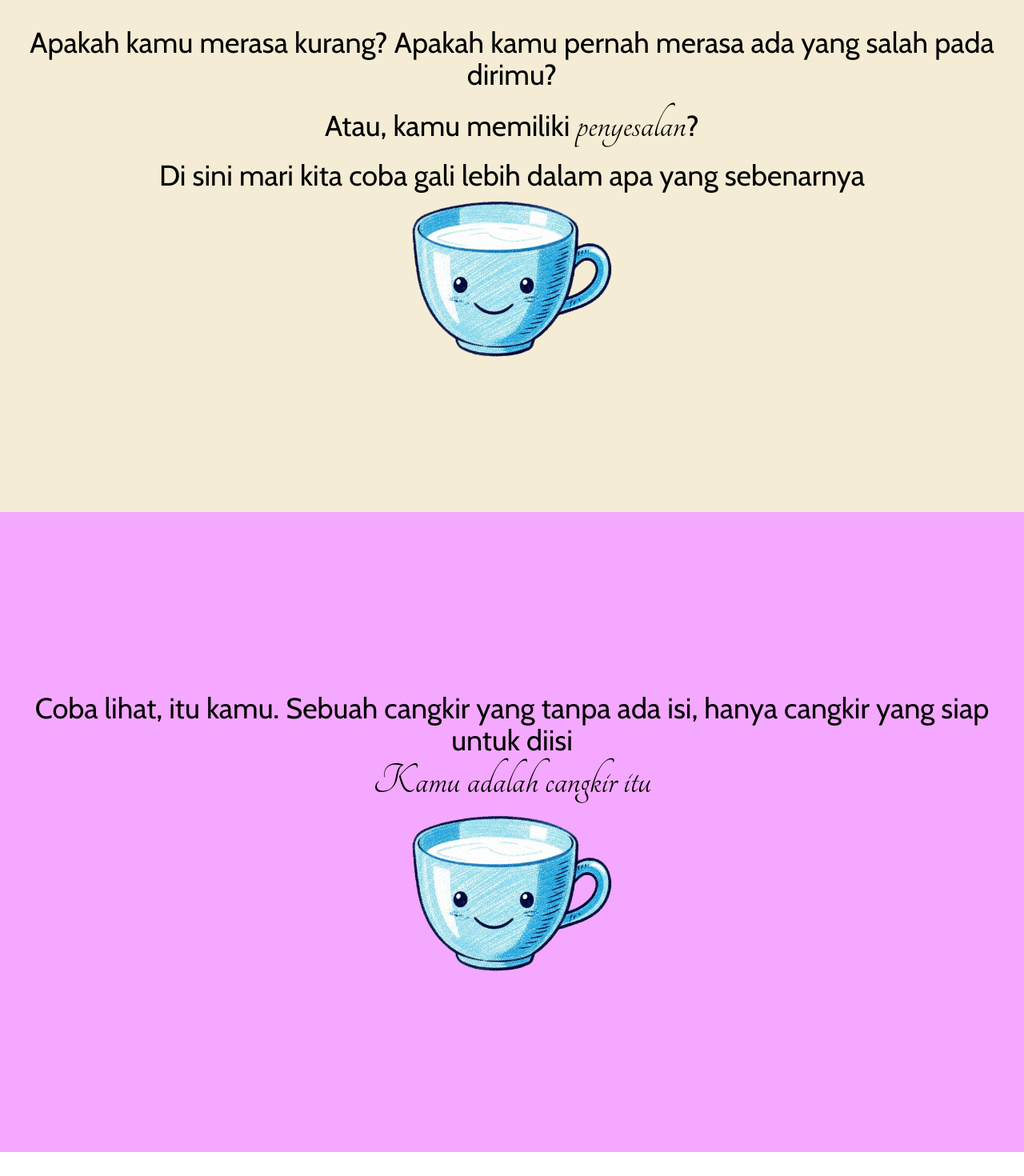
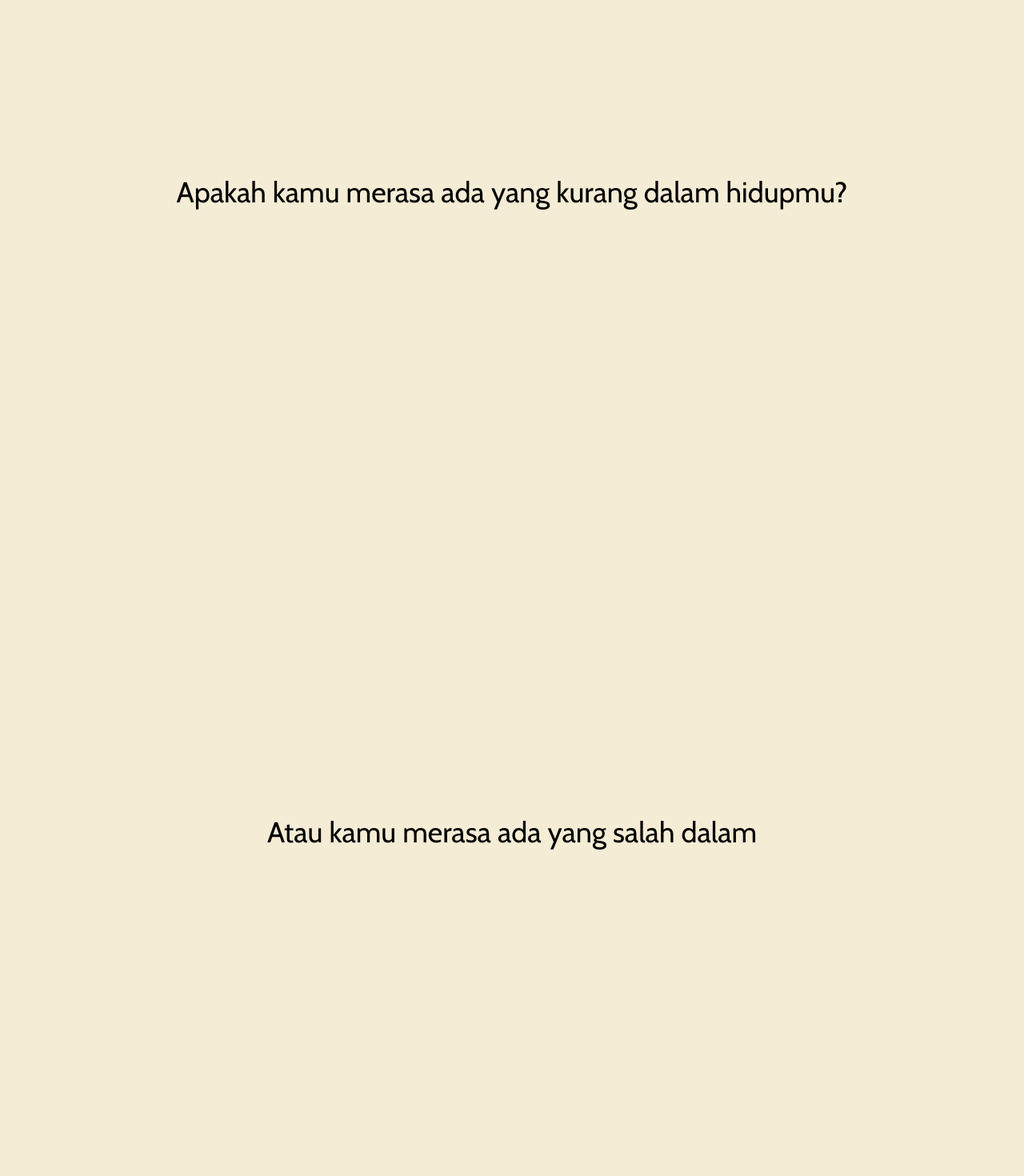
Before and after one commit to KaonWry/your-needs-everyday, a Next.js app: page / in a window 1280 px wide. Shown: the part 960-2430 px from the top of the page at 80% size. Built offline with nearby package versions, Linux system fonts and the light colour scheme.

Commit message:
akhirnya bisa atur

```diff
--- a/app/components/section1.js
+++ b/app/components/section1.js
@@ -3,9 +3,9 @@ const Section1 = ({ inputValue }) => {
     <section className="sections">
       <div className="sections-content">
         <p>
-          Halo <span className="font-bold">{inputValue}</span>
+          Hai <span className="font-bold">{inputValue}</span>
         </p>
-        <p>Mari kita belajar sesuatu, yuk !!</p>
+        <p>apa kabar?</p>
       </div>
     </section>
   );
--- a/app/components/section2.js
+++ b/app/components/section2.js
@@ -5,22 +5,8 @@ const Section2 = () => {
     <section className="sections">
       <div className="sections-content">
         <p>
-          Apakah kamu merasa kurang? Apakah kamu pernah merasa ada yang salah
-          pada dirimu?
+          Apakah kamu merasa ada yang kurang dalam hidupmu?
         </p>
-        <p>
-          Atau, kamu memiliki <span className="font-tangerine">penyesalan</span>
-          ?
-        </p>
-        <p>Di sini mari kita coba gali lebih dalam apa yang sebenarnya</p>
-        <Image
-          className=""
-          src="/cup.png"
-          alt="Cup"
-          width={250}
-          height={0}
-          priority
-        />
       </div>
     </section>
   );
--- a/app/components/section3.js
+++ b/app/components/section3.js
@@ -5,18 +5,8 @@ const Section3 = () => {
     <section className="sections">
       <div className="sections-content">
         <p>
-          Coba lihat, itu kamu. Sebuah cangkir yang tanpa ada isi, hanya cangkir
-          yang siap untuk diisi <br />
-          <span className="font-tangerine">Kamu adalah cangkir itu</span>
+          Atau kamu merasa ada yang salah dalam<br />
         </p>
-        <Image
-          className=""
-          src="/cup.png"
-          alt="Cup"
-          width={250}
-          height={0}
-          priority
-        />
       </div>
     </section>
   );
--- a/app/components/section4.js
+++ b/app/components/section4.js
@@ -1,12 +1,10 @@
 const Section4 = () => {
   return (
-    <section className="sections">
+    <section className="sections-bold">
       <div className="sections-content">
         <p>
-          Kamu adalah cangkir yang siap diisi, kamu adalah cangkir yang siap
-          untuk belajar, kamu adalah cangkir yang memerlukan sesuatu
+          H̴̢̨̧̛̠̘͖̠͇̤̝̜̲͈͚̜̘̪̩̭̭̯̯͍̦͕̦̳̙̥̮̪̳̠̪̣̯͊̅̌̆͛̽̃̽̏̆̎̍̄̌̀̿͂̄̒̈́͆͛͊́̑̌̾͑̚̚̕̚̚͘͝ͅI̶̢̡̢̛̛̳̩̳̗̩̩̬̦͕̙͎͉̺̫̙̲̪̩̘͙̝̯̞̟̜̟͎̺̞͍̱̪͚̝͓̩̼̯̋̒̊̄̾́͊̕͜D̷̡̨̧̡̛͈͚̙͖̳̩̼̩̰̟̳̭͔̩̘̣̬͙̱͖̻̹̼̱̤̰͎̲̝̬́͐̅͊̀͋̔̈́̄̑̇̈́͗̌͊̊̿̀̀͐̄͆̑̌͋̅̈́́̕̕͘͠Ų̶̨̧̡̨̧̡̢̧̛͚̺̝͎̙͕̺͓͍̫͚̣̺͈̠͇̱̰͇͔͙̥̮̹̳̹̰̖̱̱̤̞̘͙͙̳̍͐͛̇̃͂͐͗̌̾̕͜͠͝P̵̡̡̧̢̨̫̻̤̹͔̜̦̯̳̞̼̟̥̹̘͈̺͈̫̦̳̣̖̗͙͙͇̳̩͊̅̅̓̂́̿̀̆̌͒̿͋̌̄̄̀̚̚͝ͅM̷̛͉̩͙̯͎̻̹̳̏͒̈̃̅͒̑̎̀̽̐̿͛̋̉́̏̈́̀̂͒̄̑͆̐̎̅̑̏̂̅͊̏̿́̈́̉̃̅̚͝͝͝͝͝Ų̶̡͇͙͔͕̜͖͖͚̩̰͓̼̥̱̦͉̳̘͎̱̮͕̪͖͙̹̟͉̖͎̫̲̪͎̻̾̀͜͝?̶͙̯̱̳̯̥͇̦̪̓̆͆̀̄͐̾̽̐́̌̀̀̈́̚͘͜͠͝͠͠
         </p>
-        <p>Coba liat dengan mata kecilmu apa yang akan terlihat di sana</p>
       </div>
     </section>
   );
--- a/app/globals.css
+++ b/app/globals.css
@@ -18,6 +18,9 @@
   @apply text-4xl mx-auto w-[100vw] h-[100vh] px-3;
 }
 
+.sections-bold {
+  @apply text-5xl mx-auto w-[100vw] min-h-[200vh] px-3 bg-[#f5ecd5] flex items-center justify-center;
+}
 .sections-content {
   @apply h-full flex flex-col items-center justify-center text-center gap-3;
 }
--- a/app/page.js
+++ b/app/page.js
@@ -19,15 +19,15 @@ export default function Home() {
     },
     {
       component: <Section2 />,
-      bg: "bg-[#F5ECD5]",
+      bg: "bg-[#f5ecd5]",
     },
     {
       component: <Section3 />,
-      bg: "bg-fuchsia-300",
+      bg: "bg-[#f5ecd5]",
     },
     {
       component: <Section4 />,
-      bg: "bg-maroon-300",
+      bg: "bg-[#f5ecd5]",
     },
     {
       component: (
```
Also changed, not shown: 1 other file (tests, documents, lock files or other folders).
